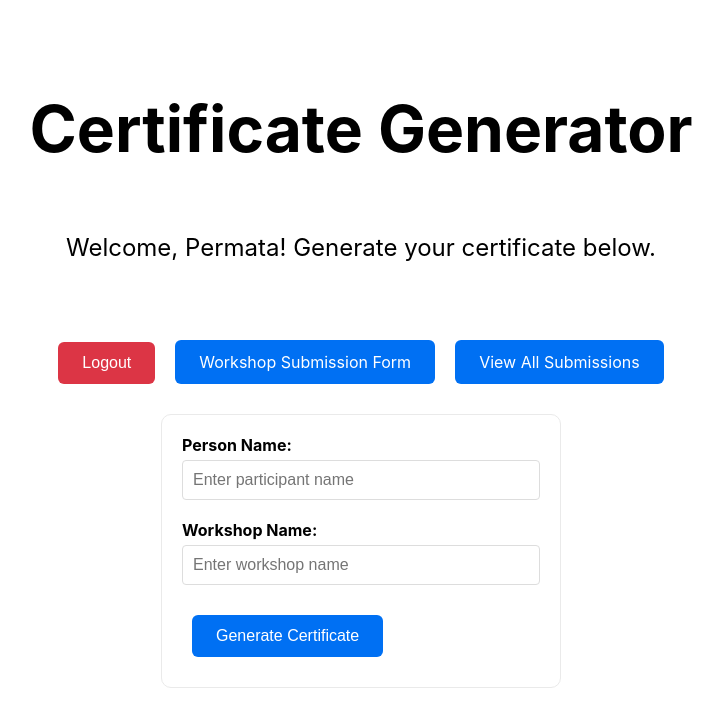
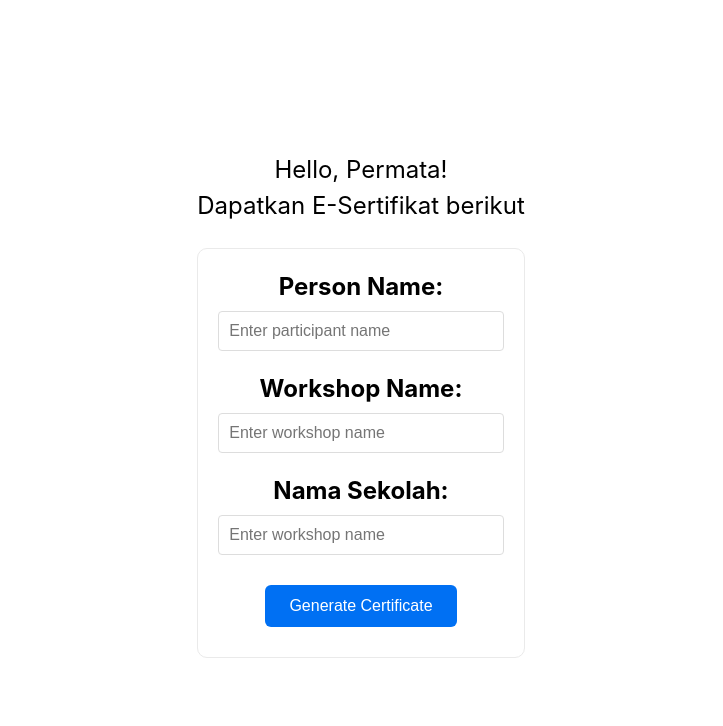
Before and after one commit to permatanmr/generate-sertifikat-seminar, a Next.js app: page / in a window 1280 px wide. Shown: the top 726 px of the page, without its empty margins (279-1002 px from the left). Built offline with nearby package versions, Linux system fonts and the light colour scheme; no server answers.

Commit message:
add instansi name

```diff
--- a/pages/api/generate-certificate.ts
+++ b/pages/api/generate-certificate.ts
@@ -23,7 +23,7 @@ export default async function handler(
     return res.status(401).json({ error: "Invalid session" });
   }
 
-  const { personName, workshopName } = req.body;
+  const { personName, workshopName, namaInstansi } = req.body;
 
   if (!personName || !workshopName) {
     return res
@@ -46,10 +46,10 @@ export default async function handler(
       doc.addImage(
         logoDataUri,
         "PNG",
-        doc.internal.pageSize.width / 2 - 150,
+        doc.internal.pageSize.width / 2 - 110,
         90,
-        250,
-        70,
+        220,
+        60,
       );
     } catch (logoError) {
       console.error("Failed to load STEM logo:", logoError);
@@ -76,26 +76,33 @@ export default async function handler(
     );
 
     // Title
-    doc.setFontSize(36);
+    doc.setFontSize(32);
     doc.setTextColor(150, 0, 0);
     doc.text(
       "CERTIFICATE OF PARTICIPATION",
       doc.internal.pageSize.width / 2,
-      220,
+      190,
       { align: "center" },
     );
 
     // Subtitle
     doc.setFontSize(18);
     doc.setTextColor(100, 100, 100);
-    doc.text("This is to certify that", doc.internal.pageSize.width / 2, 250, {
+    doc.text("This is to certify that", doc.internal.pageSize.width / 2, 220, {
       align: "center",
     });
 
     // Participant name
-    doc.setFontSize(32);
+    doc.setFontSize(30);
     doc.setTextColor(150, 0, 0);
-    doc.text(personName, doc.internal.pageSize.width / 2, 300, {
+    doc.text(personName, doc.internal.pageSize.width / 2, 260, {
+      align: "center",
+    });
+
+    // Instansi name
+    doc.setFontSize(20);
+    doc.setTextColor(150, 0, 0);
+    doc.text(`(${namaInstansi})`, doc.internal.pageSize.width / 2, 290, {
       align: "center",
     });
 
@@ -105,7 +112,7 @@ export default async function handler(
     doc.text(
       "has successfully participated in",
       doc.internal.pageSize.width / 2,
-      330,
+      340,
       { align: "center" },
     );
 
--- a/pages/index.tsx
+++ b/pages/index.tsx
@@ -56,8 +56,6 @@ const Home: NextPage = () => {
       </Head>
 
       <main className={styles.main}>
-        <h1 className={styles.title}>Certificate Generator</h1>
-
         {!user ? (
           <div>
             <p className={styles.description}>
@@ -68,31 +66,10 @@ const Home: NextPage = () => {
             </button>
           </div>
         ) : (
-          <div>
-            <p className={styles.description}>
-              Welcome, {user.name}! Generate your certificate below.
+          <div className={styles.description}>
+            <p>
+              Hello, {user.name}! <br></br>Dapatkan E-Sertifikat berikut
             </p>
-            <div style={{ marginBottom: "20px" }}>
-              <button onClick={handleLogout} className={styles.logoutButton}>
-                Logout
-              </button>
-              <a
-                href='/submission'
-                className={styles.loginButton}
-                style={{
-                  textDecoration: "none",
-                  display: "inline-block",
-                  marginRight: "10px",
-                }}>
-                Workshop Submission Form
-              </a>
-              <a
-                href='/submissions-list'
-                className={styles.loginButton}
-                style={{ textDecoration: "none", display: "inline-block" }}>
-                View All Submissions
-              </a>
-            </div>
             <CertificateForm userEmail={user.email} />
           </div>
         )}
@@ -104,6 +81,7 @@ const Home: NextPage = () => {
 const CertificateForm = ({ userEmail }: { userEmail: string }) => {
   const [personName, setPersonName] = useState("");
   const [workshopName, setWorkshopName] = useState("");
+  const [namaInstansi, setnamaInstansi] = useState("");
   const [generating, setGenerating] = useState(false);
 
   const handleSubmit = async (e: React.FormEvent) => {
@@ -123,6 +101,7 @@ const CertificateForm = ({ userEmail }: { userEmail: string }) => {
         body: JSON.stringify({
           personName: personName.trim(),
           workshopName: workshopName.trim(),
+          namaInstansi: namaInstansi.trim(),
         }),
       });
       console.log(response);
@@ -173,6 +152,17 @@ const CertificateForm = ({ userEmail }: { userEmail: string }) => {
           required
         />
       </div>
+      <div className={styles.formGroup}>
+        <label htmlFor='workshopName'>Nama Sekolah:</label>
+        <input
+          type='text'
+          id='workshopName'
+          value={namaInstansi}
+          onChange={(e) => setnamaInstansi(e.target.value)}
+          placeholder='Enter workshop name'
+          required
+        />
+      </div>
 
       <button
         type='submit'
```
